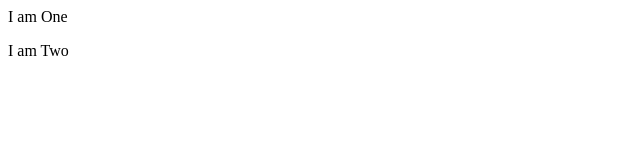
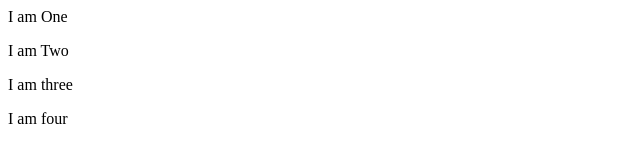
Before and after one commit to yogesh-art/repo-one, a plain HTML site: page index.html in a window 1280 px wide. Shown: the whole page, without its empty margins (0-640 px from the left). Drawn offline with Linux system fonts and the light colour scheme.

Commit message:
Added lines in index.html

```diff
--- a/index.html
+++ b/index.html
@@ -1,2 +1,4 @@
 <p>I am One</p>
 <p>I am Two</p>
+<p>I am three</p>
+<p>I am four</p>
```
